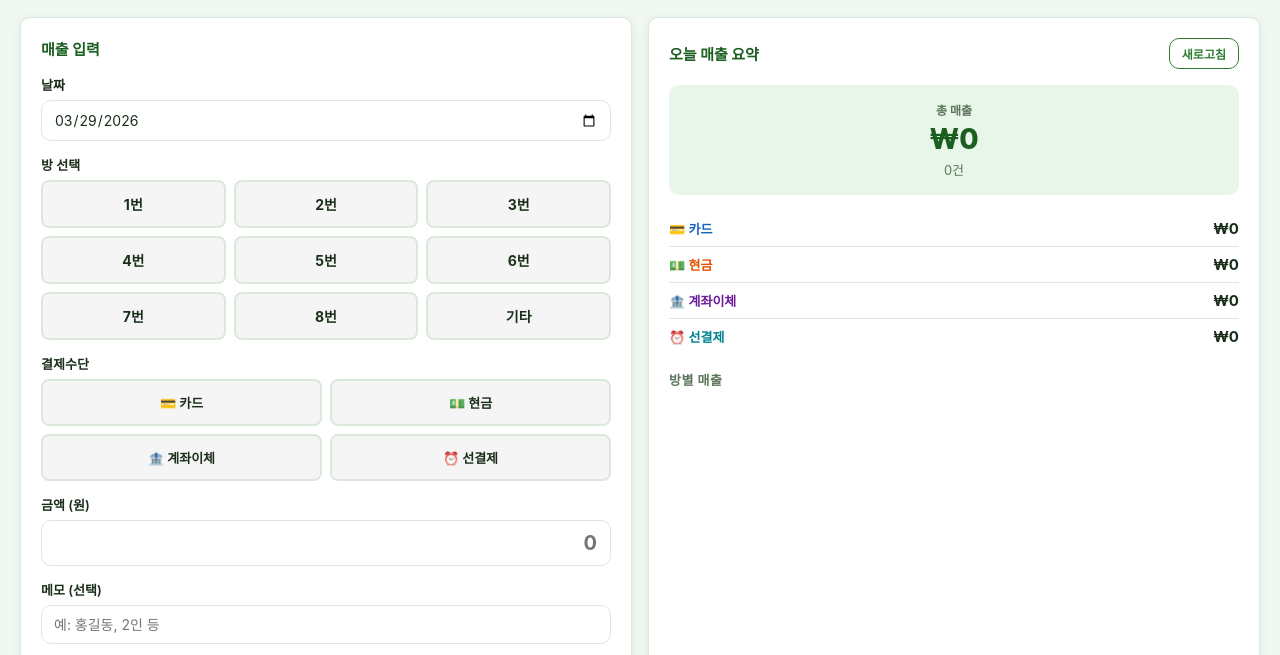
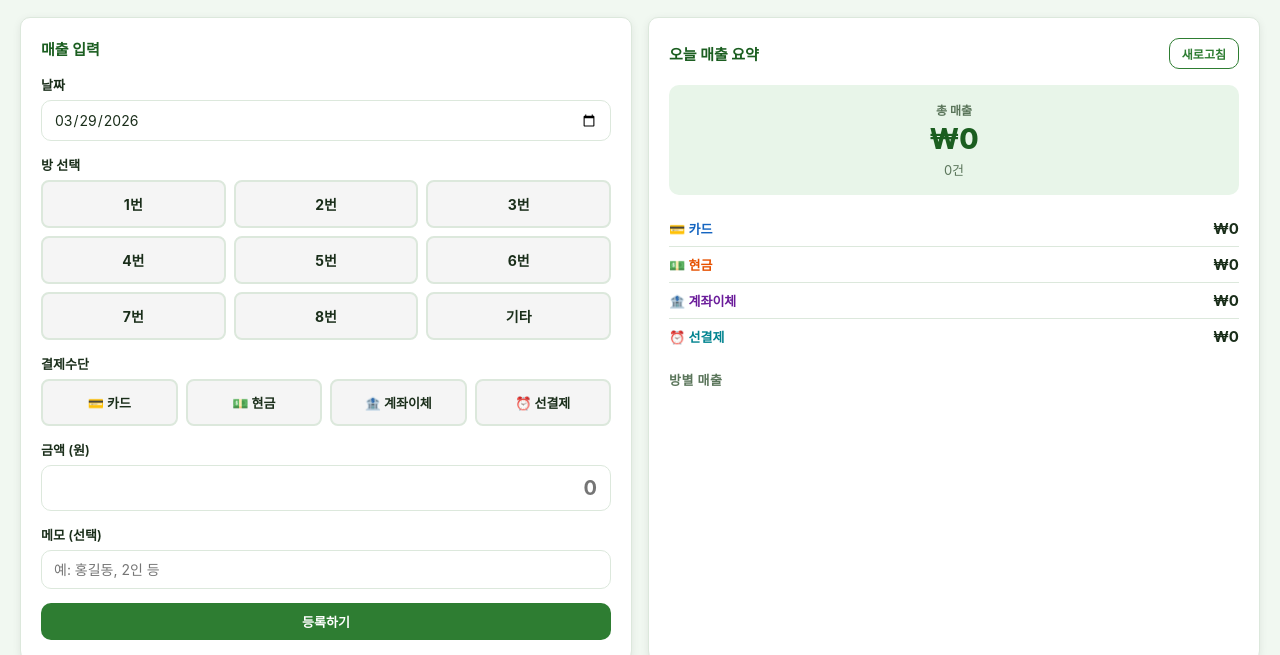
Before and after one commit to aramel7/golf-sales, a website: page public/app.html in a window 1280 px wide. Shown: the part 111-766 px from the top of the page. Drawn offline with nearby package versions, Linux system fonts and the light colour scheme; no server answers; sample sign-in values are in the browser's storage; a script that the page names is missing.

Commit message:
결제항목 1열로 배치

```diff
--- a/public/css/style.css
+++ b/public/css/style.css
@@ -122,7 +122,7 @@
 .room-btn.selected { background: var(--primary-mid); color: #fff; border-color: var(--primary-mid); }
 
 /* ─── 결제수단 버튼 ──────────────────────────────── */
-.payment-grid { display: grid; grid-template-columns: repeat(2, 1fr); gap: 8px; }
+.payment-grid { display: grid; grid-template-columns: repeat(4, 1fr); gap: 8px; }
 .payment-btn { padding: 12px 6px; background: #f5f5f5; border: 2px solid var(--border);
                border-radius: 8px; font-weight: 700; font-size: 13px; color: var(--text);
                transition: all .15s; }
```
